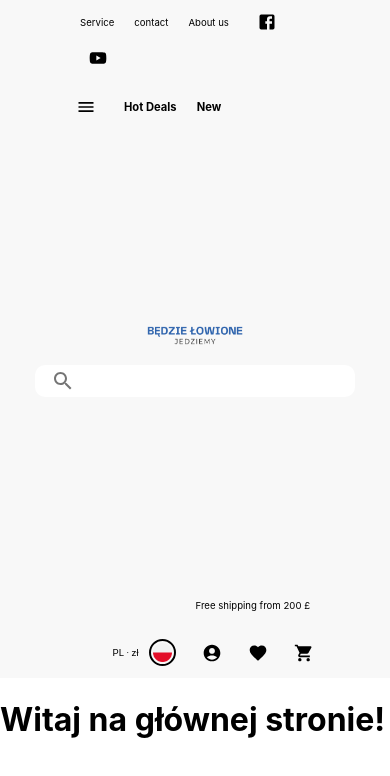
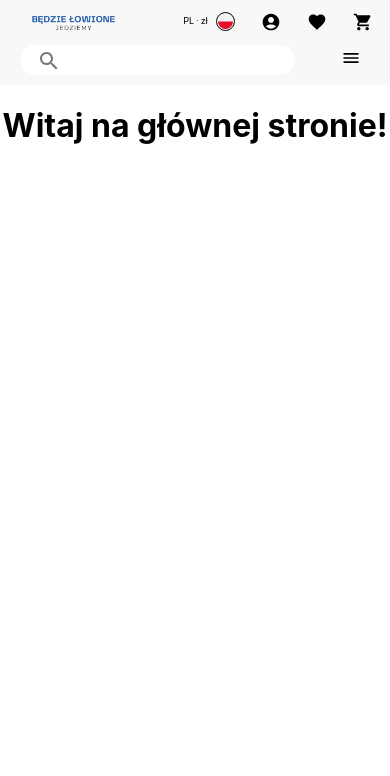
Before and after one commit to RafalGontarski/MyShop-frontend, a React (Create React App) app: page / in a window 390 px wide. Shown: the top 776 px of the page. Built offline with nearby package versions, Linux system fonts and the light colour scheme.

Commit message:
feature-MSH14/responsive_navbar

```diff
--- a/src/App.tsx
+++ b/src/App.tsx
@@ -4,10 +4,10 @@ import {LoginDrawer} from "./components/drawer/LoginDrawer";
 import {ProfileDrawer} from "./components/drawer/ProfileDrawer";
 import {withAxiosIntercepted} from "./hooks/withAxiosIntercepted";
 import {RegistrationDrawer} from "./components/drawer/RegistrationDrawer";
-import MainPage from "./pages/MainPage";
+import MainPage from "./pages/main/MainPage";
 import {Route, Routes} from "react-router-dom";
 import { Link } from 'react-router-dom';
-import {EditProfile} from "./pages/EditProfile";
+import {EditProfile} from "./pages/editProfile/EditProfile";
 import {ProductCenter} from "./pages/ProductCenter";
 import {EmployeeCenter} from "./pages/EmployeeCenter";
 import {CategoriesCenter} from "./pages/Categories";
--- a/src/components/navbar/Navbar.tsx
+++ b/src/components/navbar/Navbar.tsx
@@ -57,7 +57,13 @@ import {
     StyledRightSideLastIcon,
     StyledRightSideMiddleIcon,
     StyledRightSideGuaranteeLink,
-    StyledRightSideFreeShippingLink, ProfileImagePlaceholder,
+    StyledRightSideFreeShippingLink,
+    ProfileImagePlaceholder,
+    TikTokIconButton,
+    InstagramIconButton,
+    YouTubeIconButton,
+    FaceBookIconButton,
+    SmallScreenNavbar, UpNavWraperContainer, DownNavWraperContainer, LeftElement, RightElement, StyledMainGrid,
 } from "./navbar.styles";
 import {ProfileDrawer} from "../drawer/ProfileDrawer";
 
@@ -207,15 +213,16 @@ const Navbar: React.FC<NavbarProps> = (props) => {
 
 
     const theme = useTheme();
-    const isSmallScreenForLink = useMediaQuery(theme.breakpoints.down(1516));
-    const isSmallScreenForTopSellerLink = useMediaQuery(theme.breakpoints.down(1369));
+    const isSmallScreenForLink = useMediaQuery(theme.breakpoints.down(1555));
+    const isSmallScreenForTopSellerLink = useMediaQuery(theme.breakpoints.down(1385));
+    const isSmallScreenForNewestLink = useMediaQuery(theme.breakpoints.down(700));
 
     return (
         <>
             <NavbarContainer position="static" elevation={0}>
                 <StyledToolbar >
-                    <Grid container spacing={23}>
-                        <Grid item xs={12} sm={5}>
+                    <StyledMainGrid container spacing={1}>
+                        <Grid item xs={5} sm={5}>
                             <LeftSideFullScreenNavbar>
                                 <LeftSideLinksAndIcons>
                                     <LeftSideStyledLink
@@ -242,7 +249,7 @@ const Navbar: React.FC<NavbarProps> = (props) => {
                                     >
                                         {t('navbar.about')}
                                     </LeftSideStyledLink>
-                                    <LeftSideStyledIconButton
+                                    <FaceBookIconButton
                                         edge="end"
                                         aria-label="facebook"
                                         onMouseOver={(event) => {event.currentTarget.style.color = '#ff0000'}}
@@ -250,8 +257,8 @@ const Navbar: React.FC<NavbarProps> = (props) => {
                                         disableRipple
                                     >
                                         <StyledFaceBookIcon />
-                                    </LeftSideStyledIconButton>
-                                    <LeftSideStyledIconButton
+                                    </FaceBookIconButton>
+                                    <YouTubeIconButton
                                         edge="end"
                                         aria-label="youtube"
                                         onMouseOver={(event) => {event.currentTarget.style.color = '#C13584'}}
@@ -259,8 +266,8 @@ const Navbar: React.FC<NavbarProps> = (props) => {
                                         disableRipple
                                     >
                                         <StyledYouTubeIcon />
-                                    </LeftSideStyledIconButton>
-                                    <LeftSideStyledIconButton
+                                    </YouTubeIconButton>
+                                    <InstagramIconButton
                                         edge="end"
                                         aria-label="instagram"
                                         onMouseOver={(event) => {event.currentTarget.style.color = '#C13584'}}
@@ -268,8 +275,8 @@ const Navbar: React.FC<NavbarProps> = (props) => {
                                         disableRipple
                                     >
                                         <StyledInstagramIcon />
-                                    </LeftSideStyledIconButton>
-                                    <LeftSideStyledIconButton
+                                    </InstagramIconButton>
+                                    <TikTokIconButton
                                         edge="end"
                                         aria-label="tiktok"
                                         onMouseOver={(event) => {event.currentTarget.style.color = '#C13584'}}
@@ -277,7 +284,7 @@ const Navbar: React.FC<NavbarProps> = (props) => {
                                         disableRipple
                                     >
                                         <StyledTikTokIcon />
-                                    </LeftSideStyledIconButton>
+                                    </TikTokIconButton>
                                 </LeftSideLinksAndIcons>
                                 <LeftSideMenuIconAndLinks>
                                     <StyledMenuButton
@@ -299,6 +306,7 @@ const Navbar: React.FC<NavbarProps> = (props) => {
                                     >
                                         Hot Deals
                                     </LeftSideStyledBoldLink>
+                                    {/*{!isSmallScreenForNewestLink && (*/}
                                     <LeftSideStyledBoldLink
                                         href="#"
                                         underline="none"
@@ -307,6 +315,7 @@ const Navbar: React.FC<NavbarProps> = (props) => {
                                     >
                                         {t('navbar.new')}
                                     </LeftSideStyledBoldLink>
+                                    {/*)}*/}
                                     {!isSmallScreenForTopSellerLink && (
                                         <LeftSideStyledBoldLink
                                             href="#"
@@ -388,7 +397,7 @@ const Navbar: React.FC<NavbarProps> = (props) => {
                                         <RightSideLanguageTypographyStyled variant="body1">
                                             {`${languageCode} · ${selectedCurrencySymbol}  `}
                                         </RightSideLanguageTypographyStyled>
-                                        <IconContainer>
+                                        <IconContainer >
                                             {countryIcon}
                                         </IconContainer>
                                     </RightSideLanguageIconStyled>
@@ -409,30 +418,6 @@ const Navbar: React.FC<NavbarProps> = (props) => {
                                         onCountryChange={setCountryCode}
                                         onCurrencyChange={handleCurrencyChange}
                                     />
-                                    {/*<LoginDrawer*/}
-                                    {/*    open={loginDrawerOpen}*/}
-                                    {/*    onClose={() => setLoginDrawerOpen(false)}*/}
-                                    {/*    handleLogin={() => {*/}
-                                    {/*        handleLoginClick();*/}
-                                    {/*    }}*/}
-                                    {/*    onRegisterClick={() => {*/}
-                                    {/*        handleRegistrationClick();*/}
-                                    {/*    }}*/}
-                                    {/*/>*/}
-                                    {/*<RegistrationDrawer*/}
-                                    {/*    open={registrationDrawerOpen}*/}
-                                    {/*    onClose={() => setRegistrationDrawerOpen(false)}*/}
-                                    {/*    onLoginClick={() => {*/}
-                                    {/*        handleLoginClick();*/}
-                                    {/*    }}*/}
-                                    {/*/>*/}
-                                    {/*<ProfileDrawer*/}
-                                    {/*    open={profileDrawerOpen}*/}
-                                    {/*    onClose={() => setProfileDrawerOpen(false)}*/}
-                                    {/*    onLogoutClick={() => {*/}
-                                    {/*        handleLogout();*/}
-                                    {/*    }}*/}
-                                    {/*/>*/}
 
                                     <StyledRightSideMiddleIcon
                                         edge="end"
@@ -451,7 +436,103 @@ const Navbar: React.FC<NavbarProps> = (props) => {
                                 </RightSideIconsContainer>
                             </RightSideFullScreenNavbar>
                         </Grid>
-                    </Grid>
+                    </StyledMainGrid>
+
+
+                    <SmallScreenNavbar>
+                        <UpNavWraperContainer>
+                            <LeftElement>
+                                <Link href="/">
+                                    <MiddleSideImageContainer
+                                        src={Logo}
+                                        alt="Logo"
+                                        onMouseOver={(event) => {event.currentTarget.style.transform = 'scale(1.1)'}}
+                                        onMouseOut={(event) => {event.currentTarget.style.transform = 'scale(1)'}}
+                                    />
+                                </Link>
+                            </LeftElement>
+                            <RightElement>
+                                <RightSideLanguageIconStyled
+                                    edge="end"
+                                    aria-label="profile"
+                                    disableRipple
+                                    onClick={handleLanguageDrawerOpen}
+                                >
+                                    <RightSideLanguageTypographyStyled variant="body1">
+                                        {`${languageCode} · ${selectedCurrencySymbol}  `}
+                                    </RightSideLanguageTypographyStyled>
+                                    <IconContainer >
+                                        {countryIcon}
+                                    </IconContainer>
+                                </RightSideLanguageIconStyled>
+                                <StyledRightSideMiddleIcon
+                                    edge="end"
+                                    aria-label="profile"
+                                    disableRipple
+                                    onClick={handleIconClick}
+                                >
+                                    {props.isLoggedIn ? <ProfileImagePlaceholder /> : <StyledAccountCircle />}
+                                    {/*<StyledAccountCircle />*/}
+                                </StyledRightSideMiddleIcon>
+
+                                <LanguageDrawer
+                                    open={languageDrawerOpen}
+                                    onClose={handleLanguageDrawerClose}
+                                    onLanguageChange={setLanguageCode}
+                                    onCountryChange={setCountryCode}
+                                    onCurrencyChange={handleCurrencyChange}
+                                />
+
+                                <StyledRightSideMiddleIcon
+                                    edge="end"
+                                    aria-label="favorites"
+                                    disableRipple
+                                >
+                                    <StyledFavoriteIcon />
+                                </StyledRightSideMiddleIcon>
+                                <StyledRightSideLastIcon
+                                    edge="end"
+                                    aria-label="cart"
+                                    disableRipple
+                                >
+                                    <StyledShoppingCartIcon />
+                                </StyledRightSideLastIcon>
+                            </RightElement>
+                        </UpNavWraperContainer>
+
+                        <DownNavWraperContainer>
+                            <LeftElement>
+                                <StyledTextField
+                                    id="search"
+                                    // label="Szukaj"
+                                    variant="outlined"
+                                    size='small'
+                                    InputProps={{
+                                        startAdornment: (
+                                            <InputAdornment position="start">
+                                                <SearchIcon />
+                                            </InputAdornment>
+                                        ),
+                                    }}
+                                    InputLabelProps={{
+                                        component: StyledInputLabel
+                                    }}
+                                />
+                            </LeftElement>
+                            <RightElement>
+                                <StyledMenuButton
+                                    edge="start"
+                                    aria-label="menu"
+                                    onMouseOver={(event) => {event.currentTarget.style.color = '#008000'}}
+                                    onMouseOut={(event) => {event.currentTarget.style.color = '#000'}}
+                                    disableRipple
+                                    onClick={handleMenuDrawerOpen}
+                                >
+                                    <StyledMenuIcon />
+                                </StyledMenuButton>
+                            </RightElement>
+                        </DownNavWraperContainer>
+                    </SmallScreenNavbar>
                 </StyledToolbar>
             </NavbarContainer>
         </>
--- a/src/components/navbar/navbar.styles.ts
+++ b/src/components/navbar/navbar.styles.ts
@@ -15,6 +15,7 @@ import {AccountCircle} from "@mui/icons-material";
 import FavoriteIcon from "@mui/icons-material/Favorite";
 import ShoppingCartIcon from "@mui/icons-material/ShoppingCart";
 import noPhotoUserIcon from "../../resources/icons/noPhotoUserIcon.png";
+import Grid from "@mui/material/Grid";
 
 
 // icons
@@ -22,30 +23,38 @@ export const StyledFaceBookIcon = styled(FacebookIcon)`
   && {
     font-size: 30px;
 
-    @media (max-width: 1250px) {
-      font-size: 20px;
+    @media (max-width: 750px) {
+      display: none;
     }
+
+    //@media (max-width: 1250px) {
+    //  font-size: 20px;
+    //}
   }
 `
 export const StyledYouTubeIcon = styled(YouTubeIcon)`
   && {
     font-size: 30px;
 
-    @media (max-width: 1250px) {
-      font-size: 20px;
+    @media (max-width: 1131px) {
+      display: none;
     }
+
+    //@media (max-width: 1250px) {
+    //  font-size: 20px;
+    //}
   }
 `
 export const StyledInstagramIcon = styled(InstagramIcon)`
   && {
     font-size: 30px;
 
+    //@media (max-width: 1595px) {
+    //  font-size: 20px;
+    //}
+
     @media (max-width: 1458px) {
       display: none;
-    }
-
-    @media (max-width: 1250px) {
-      font-size: 20px;
     }
   }
 `
@@ -53,19 +62,61 @@ export const StyledTikTokIcon = styled(TikTokIcon)`
   && {
     font-size: 30px;
 
+    //@media (max-width: 1595px) {
+    //  font-size: 20px;
+    //}
+
     @media (max-width: 1595px) {
       display: none;
     }
+  }
+`
+export const TikTokIconButton = styled(IconButton)`
+  && {
+    color: #000;
+    margin-right: 10px;
 
-    @media (max-width: 1250px) {
-      font-size: 20px;
+    @media (max-width: 1521px) {
+      display: none;
+    }
+  }
+`
+export const InstagramIconButton = styled(IconButton)`
+  && {
+    color: #000;
+    margin-right: 10px;
+
+    @media (max-width: 1386px) {
+      display: none;
+    }
+  }
+`
+
+export const YouTubeIconButton = styled(IconButton)`
+  && {
+    color: #000;
+    margin-right: 10px;
+
+    @media (max-width: 1131px) {
+      display: none;
+    }
+  }
+`
+
+export const FaceBookIconButton = styled(IconButton)`
+  && {
+    color: #000;
+    margin-right: 10px;
+
+    @media (max-width: 750px) {
+      display: none;
     }
   }
 `
 export const StyledAccountCircle = styled(AccountCircle)`
   && {
     font-size: 30px;
-    @media (max-width: 1250px) {
+    @media (max-width: 750px) {
       font-size: 20px;
     }
   }
@@ -73,7 +124,7 @@ export const StyledAccountCircle = styled(AccountCircle)`
 export const StyledFavoriteIcon = styled(FavoriteIcon)`
   && {
     font-size: 30px;
-    @media (max-width: 1250px) {
+    @media (max-width: 750px) {
       font-size: 20px;
     }
   }
@@ -81,7 +132,7 @@ export const StyledFavoriteIcon = styled(FavoriteIcon)`
 export const StyledShoppingCartIcon = styled(ShoppingCartIcon)`
   && {
     font-size: 30px;
-    @media (max-width: 1250px) {
+    @media (max-width: 750px) {
       font-size: 20px;
     }
   }
@@ -95,8 +146,10 @@ export const NavbarContainer = styled(AppBar)`
 `
 export const StyledToolbar = styled(Toolbar)`
   && {
+
       display: flex;
       flex-direction: row;
+      //flex-wrap: nowrap;
       justify-content: space-between;
       margin-top: 1%;
       margin-bottom: 1%;
@@ -108,6 +161,22 @@ export const StyledToolbar = styled(Toolbar)`
         margin-left: 4rem;
         margin-right: 4rem;
       }
+      @media (max-width: 1100px) {
+        margin-left: 1rem;
+        margin-right: 1rem;
+      }
+      @media (max-width: 600px) {
+        flex-direction: column;
+        margin-left: 5px;
+        margin-right: 5px;
+      }
+  }
+`
+export const StyledMainGrid = styled(Grid)`
+  && {
+    @media (max-width: 600px) {
+      display: none;
+    }
   }
 `
 
@@ -117,13 +186,23 @@ export const LeftSideFullScreenNavbar = styled.div`
     display: flex;
     flex-direction: column;
     flex-wrap: nowrap;
+
     gap: 25px;
 
     @media (max-width: 1250px) {
       gap: 13px;
     }
+
+    @media (max-width: 750px) {
+      margin-top: 0.8rem;
+      gap: 28px;
+    }
+    @media (max-width: 600px) {
+      display: none;
+    }
   }
 `
+
 export const LeftSideLinksAndIcons = styled.div``
 export const LeftSideMenuIconAndLinks = styled.div``
 export const LeftSideStyledLink = styled(Link)`
@@ -133,7 +212,7 @@ export const LeftSideStyledLink = styled(Link)`
     text-decoration: none;
     font-size: 0.8rem;
 
-    @media (max-width: 1250px) {
+    @media (max-width: 750px) {
       font-size: 0.6rem;
     }
   }
@@ -146,7 +225,11 @@ export const LeftSideStyledBoldLink = styled(Link)`
     text-decoration: none;
     font-size: 0.9rem;
 
-    @media (max-width: 1250px) {
+    //@media (max-width: 1547px) {
+    //  font-size: 0.7rem;
+    //}
+
+    @media (max-width: 750px) {
       font-size: 0.7rem;
     }
   }
@@ -155,19 +238,27 @@ export const LeftSideStyledIconButton = styled(IconButton)`
   && {
     color: #000;
     margin-right: 10px;
+
+    //@media (max-width: 1450px) {
+    //  display: none;
+    //}
   }
 `
 export const StyledMenuButton = styled(IconButton)`
   && {
     color: #000;
     margin-right: 20px;
+    @media (max-width: 600px) {
+      margin-right: 0;
+    }
   }
 `
+
 export const StyledMenuIcon = styled(MenuIcon)`
   && {
     font-size: 30px;
 
-    @media (max-width: 1250px) {
+    @media (max-width: 750px) {
       font-size: 20px;
     }
   }
@@ -185,7 +276,13 @@ export const MiddleSideFullScreenNavbar = styled.div`
     gap: 20px;
 
     @media (max-width: 1250px) {
-      gap: 12px;
+      gap: 15px;
+    }
+    @media (max-width: 750px) {
+      gap: 18px;
+    }
+    @media (max-width: 600px) {
+      display: none;
     }
   }
 `
@@ -197,21 +294,60 @@ export const MiddleSideImageContainer = styled.img`
     width: 170px;
     height: 35px;
 
-    @media (max-width: 1250px) {
+    @media (max-width: 750px) {
       width: 120px;
       height: 27px;
+    }
+
+    @media (max-width: 400px) {
+      margin-top: 3px;
+      width: 105px;
+      height: 22px;
     }
   }
 `
 export const StyledTextField = styled(TextField)`
   && {
     background-color: #fff;
-    border-radius: 10px;
+    border-radius: 25px;
     width: 400px;
+
+    @media (max-width: 1550px) {
+      width: calc(400px - (80 * (1550px - 100vw) / 300));
+    }
 
     @media (max-width: 1250px) {
       width: 320px;
     }
+
+    @media (max-width: 1135px) {
+      width: calc(320px - (120 * (1135px - 100vw) / 235));
+    }
+
+    @media (max-width: 900px) {
+      width: 200px;
+    }
+
+    @media (max-width: 750px) {
+      width: calc(200px - (100 * (750px - 100vw) / 160));
+
+    }
+
+    //@media (max-width: 600px) {
+    //  width: 120px;
+    //}
+
+    @media (max-width: 600px) {
+      //width: 400px;
+      height: 30px;
+      width: calc(400px - (150 * (600px - 100vw) / 250));
+
+    }
+
+
+    //@media (max-width: 600px) {
+    //  width: 120px;
+    //}
 
 
     & .MuiOutlinedInput-root {
@@ -253,8 +389,14 @@ export const RightSideFullScreenNavbar = styled.div`
     margin-top: 0.8rem;
     gap: 35px;
 
+
+
     @media (max-width: 1250px) {
-      gap: 18px;
+      gap: 26px;
+    }
+
+    @media (max-width: 600px) {
+      display: none;
     }
   }
 `
@@ -274,13 +416,15 @@ export const RightSideFreeShippingLink = styled(Link)`
       color: #008000;
     }
 
-    @media (max-width: 1250px) {
+    @media (max-width: 1390px) {
+      margin-right: 0;
+    }
+
+    @media (max-width: 750px) {
       font-size: 0.6rem;
     }
 
-    @media (max-width: 1200px) {
-      margin-right: 0;
-    }
+
   }
 `
 export const StyledRightSideFreeShippingLink = styled(RightSideFreeShippingLink)`
@@ -290,6 +434,7 @@ export const StyledRightSideFreeShippingLink = styled(RightSideFreeShippingLink)
   &:hover {
     color: #008000;
   }
+
 `
 export const RightSideStyledLink = styled(Link)`
   && {
@@ -313,16 +458,17 @@ export const RightSideGuaranteeLink = styled(Link)`
       color: #008000;
     }
 
+    @media (max-width: 1390px) {
+      display: none;
+    }
+
     @media (max-width: 1250px) {
       font-size: 0.6rem;
-    }
-
-    @media (max-width: 1200px) {
-      display: none;
     }
   }
 `
 export const StyledRightSideGuaranteeLink = styled(RightSideGuaranteeLink)`
+
     color: #000;
     text-decoration: none;
 
@@ -351,19 +497,41 @@ export const RightSideLanguageTypography = styled(Typography)`
   }
 `
 export const IconContainer = styled.div`
+  && {
     border-radius: 50%;
-  border: 0.15rem solid black;
-  width: 23px;
-  height: 23px;
+    border: 0.1rem solid black;
+    width: 24px;
+    height: 24px;
     background-color: #F8F8F8;
     display: flex;
     justify-content: center;
     align-items: center;
     margin-left: 5px;
+    padding: 0;              // Resetowanie paddingu
+
+    & > svg, & > img {
+      width: 22px;
+      height: 22px;
+    }
+
+    @media (max-width: 750px) {
+      width: 17px;
+      height: 17px;
+      margin-left: 3px; // Zmniejszono margines
+
+      & > svg, & > img {
+        width: 15px;
+        height: 15px;
+      }
+    }
+  }
 `
 export const RightSideLanguageTypographyStyled = styled(RightSideLanguageTypography)`
   && {
     margin-right: 5px;
+    @media (max-width: 750px) {
+      font-size: xx-small;
+    }
   }
 `
 export const RightSideLanguageIconStyled = styled(RightSideLanguageIcon)`
@@ -411,13 +579,58 @@ export const ProfileImagePlaceholder = styled.div`
     width: 24px;
     height: 24px;
     border-radius: 50%;
-    border: 2px solid #000; // Możesz dostosować kolor obramowania według własnych potrzeb
+    border: 1px solid #000; // Możesz dostosować kolor obramowania według własnych potrzeb
     background-color: #F8F8F8; // Możesz dostosować kolor tła według własnych potrzeb
     background-image: url(${noPhotoUserIcon});
     background-size: cover;
     background-position: center;
     &:hover {
-      border: 2px solid #008000;
+      border: 1px solid #008000;
+    }
+
+
+    @media (max-width: 750px) {
+      width: 17px;
+      height: 17px;
+    }
+
+  }
+`
+
+// wraper
+export const SmallScreenNavbar = styled.div`
+  && {
+    display: none;
+
+    @media (max-width: 600px) {
+      display: flex;
+      flex-direction: column; // Zmieniono na column
+      align-items: center;
+      justify-content: space-between;
+      margin-bottom: 5px;
+      height: 100%;
+      width: 100%;
     }
   }
 `
+
+export const UpNavWraperContainer = styled.div`
+  display: flex;
+  justify-content: space-between;
+  width: 100%;
+`
+
+export const DownNavWraperContainer = styled.div`
+  display: flex;
+  justify-content: space-between;
+  width: 100%;
+`
+
+export const LeftElement = styled.div`
+  justify-content: flex-start;
+  margin-top: 5px;
+`
+
+export const RightElement = styled.div`
+  justify-content: flex-end;
+`
--- a/src/pages/Categories.tsx
+++ b/src/pages/Categories.tsx
@@ -5,7 +5,7 @@ import {
     MyProfileComponents,
     MyProfileContainer,
     MyProfileLeftContainer
-} from "./myProfile/myprofile.styles";
+} from "./editProfile/myprofile.styles";
 import {StyledHandIcon, Welcome} from "../components/drawer/Drawer.styles";
 import {
     LineContainer, LineText,
--- a/src/pages/EmployeeCenter.tsx
+++ b/src/pages/EmployeeCenter.tsx
@@ -5,7 +5,7 @@ import {
     MyProfileComponents,
     MyProfileContainer,
     MyProfileLeftContainer
-} from "./myProfile/myprofile.styles";
+} from "./editProfile/myprofile.styles";
 import {StyledHandIcon, Welcome} from "../components/drawer/Drawer.styles";
 import {
     LineContainer, LineText,
--- a/src/pages/ProductCenter.tsx
+++ b/src/pages/ProductCenter.tsx
@@ -5,7 +5,7 @@ import {
     MyProfileComponents,
     MyProfileContainer,
     MyProfileLeftContainer
-} from "./myProfile/myprofile.styles";
+} from "./editProfile/myprofile.styles";
 import {StyledHandIcon, Welcome} from "../components/drawer/Drawer.styles";
 import {
     LineContainer, LineText,
--- a/src/pages/EditProfile.tsx
+++ b/src/pages/editProfile/EditProfile.tsx
@@ -4,8 +4,8 @@ import {
     MyProfileComponents,
     MyProfileContainer,
     MyProfileLeftContainer
-} from "./myProfile/myprofile.styles";
-import {StyledHandIcon, Welcome} from "../components/drawer/Drawer.styles";
+} from "./myprofile.styles";
+import {StyledHandIcon, Welcome} from "../../components/drawer/Drawer.styles";
 import {
     LineContainer, LineText,
     LinksContainer, ProfileDrawerLink, ProfileLine,
@@ -13,7 +13,7 @@ import {
     ProfileWelcomeText,
     UserData,
     UserDataContainer
-} from "../components/drawer/ProfileDrawer.styles";
+} from "../../components/drawer/ProfileDrawer.styles";
 import {Link} from "react-router-dom";
 import {useTranslation} from "react-i18next";
 
--- a/src/pages/MainPage.tsx
+++ b/src/pages/main/MainPage.tsx
@@ -1,13 +1,14 @@
 // MainPage.tsx
 
 import React from 'react';
+import {MainPageContainer} from "./mainPage.styles";
 
 const MainPage: React.FC = () => {
     return (
-        <div>
+        <MainPageContainer>
             <h1>Witaj na głównej stronie!</h1>
             {/* ... reszta zawartości strony ... */}
-        </div>
+        </MainPageContainer>
     );
 }
 
--- /dev/null
+++ b/src/pages/main/mainPage.styles.ts
@@ -0,0 +1,8 @@
+import styled from "styled-components";
+
+
+export const MainPageContainer = styled.div`
+  display: flex;
+  justify-content: center;
+  align-items: center;
+`
```
Also changed, not shown: src/pages/editProfile/myprofile.styles.ts (renamed from src/pages/myProfile/myprofile.styles.ts, +8 -0 lines). Lines whose indentation alone changed are shown as unchanged.
